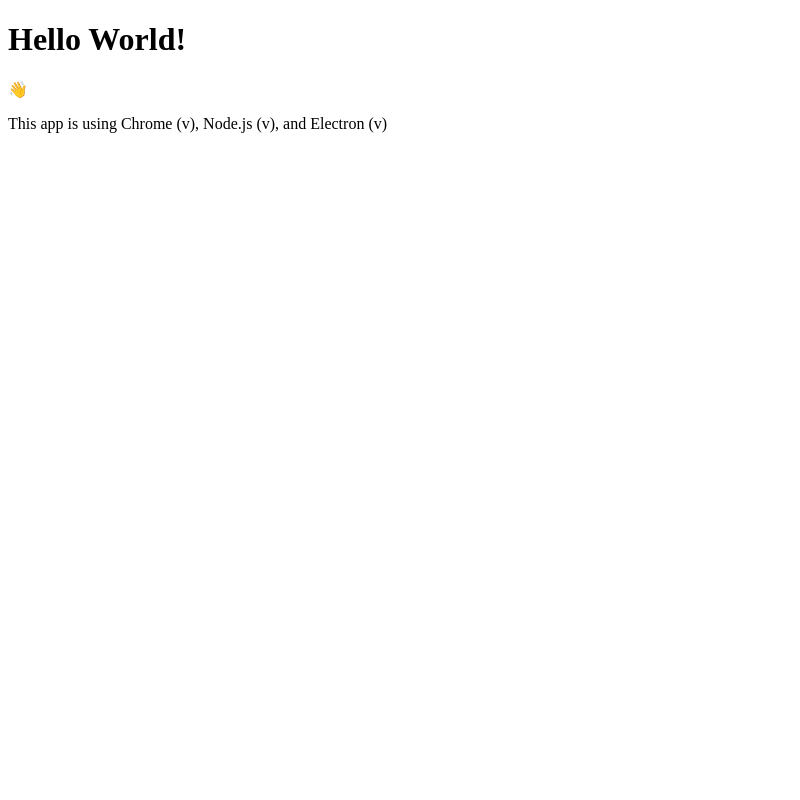
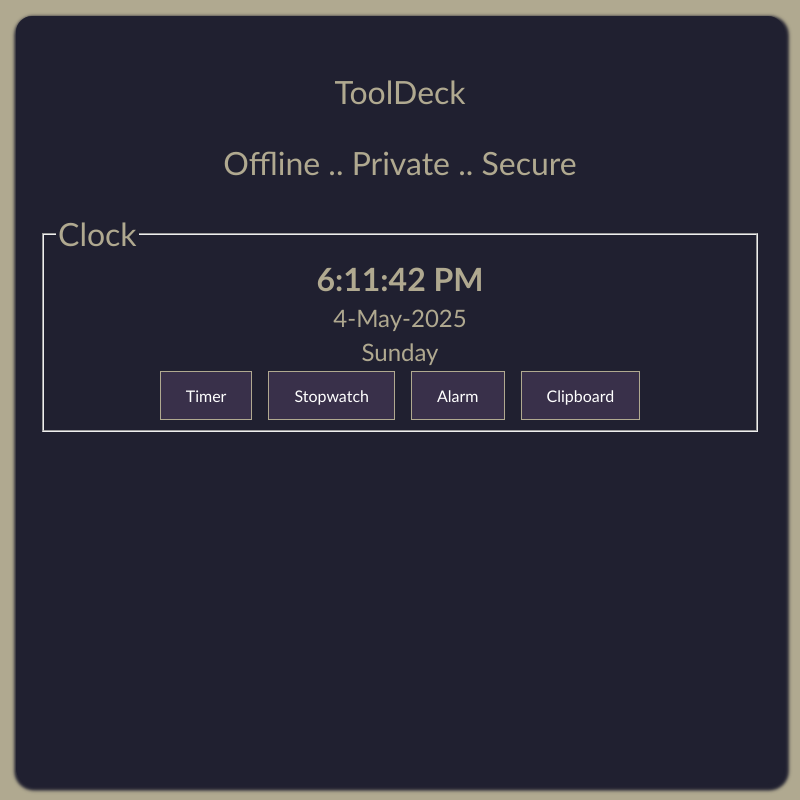
Before and after one commit to Alinur1/ToolDeck_2.0, an Electron app: page tooldeck/index.html in a window 800 px wide. Drawn offline with Linux system fonts and the light colour scheme; no server answers.

Commit message:
clock and associate btns implemented in frontpage

```diff
--- a/tooldeck/index.html
+++ b/tooldeck/index.html
@@ -1,21 +1,48 @@
 <!DOCTYPE html>
-<html>
-  <head>
-    <meta charset="UTF-8" />
-    <meta
-      http-equiv="Content-Security-Policy"
-      content="default-src 'self'; script-src 'self'"
-    />
-    <meta
-      http-equiv="X-Content-Security-Policy"
-      content="default-src 'self'; script-src 'self'"
-    />
-    <title>ToolDeck</title>
-  </head>
-  <body>
-    <h1>Hello World!</h1>
-    <p>👋</p>
-    <p id="info"></p>
-  </body>
-  <script src="./renderer.js"></script>
+<html lang="en">
+<head>
+  <meta charset="UTF-8">
+  <meta name="viewport" content="width=device-width, initial-scale=1.0">
+  <link rel="stylesheet" href="./src/assets/style.css"/>
+  <title>ToolDeck</title>
+</head>
+<body>
+
+  <div class="bodyBorder">
+    <div class="frontPageHeader">
+      <p>ToolDeck</p>
+      <p>Offline .. Private .. Secure</p>
+    </div>
+
+    <div>
+      <fieldset>
+        <legend>Clock</legend>
+
+        <div class="clockContainer">
+          <div id="time" class="clockTime"></div>
+          <div id="date" class="clockDate"></div>
+          <div id="day" class="clockDay"></div>
+        </div>
+
+        <div class="linkContainer">
+          <a href="./src/pages/timer.html">
+            Timer
+          </a>
+          <a href="#">
+            Stopwatch
+          </a>
+          <a href="#">
+            Alarm
+          </a>
+          <a href="#">
+            Clipboard
+          </a>
+        </div>
+      </fieldset>
+    </div>
+  </div>
+
+  <script src="./src/js_files/clock.js"></script>
+
+</body>
 </html>
--- /dev/null
+++ b/tooldeck/src/assets/style.css
@@ -0,0 +1,67 @@
+body{
+    margin: 0;
+    padding: 0;
+    background-color: #B0A990;
+    font-family: 'Gill Sans', 'Gill Sans MT', Calibri, 'Trebuchet MS', sans-serif;
+}
+
+.bodyBorder{
+    margin: 1rem;
+    padding: 0.5rem;
+    color: #B0A990;
+    border: 1rem solid #202030;
+    border-radius: 1rem;
+    background-color: #202030;
+    height: calc(100vh - 5rem);
+    width: calc(100vw - 5rem);
+    box-shadow: 0.1rem 0.2rem 0.2rem 0.2rem #202030;
+}
+
+.frontPageHeader{
+    text-align: center;
+    font-size: 2rem;
+    word-spacing: 0;
+}
+
+legend{
+    font-size: 2rem;
+}
+
+.clockContainer{
+    text-align: center;
+}
+
+.clockTime{
+    font-size: 2rem;
+    font-weight: bold;
+}
+
+.clockDate, .clockDay{
+    font-size: 1.5rem;
+    margin-top: 5px;
+}
+
+.linkContainer{
+    margin-top: 5px;
+    display: flex;
+    flex-direction: row;
+    justify-content: center;
+    align-items: center;
+    flex-wrap: wrap;
+    gap: 1rem;
+}
+
+a:link, a:visited {
+    background-color: #39304A;
+    color: white;
+    padding: 14px 25px;
+    text-align: center;
+    text-decoration: none;
+    display: inline-block;
+    border: 1px solid #B0A990;
+}
+
+a:hover, a:active {
+    background-color: #B0A990;
+    color: black;
+}
--- /dev/null
+++ b/tooldeck/src/js_files/clock.js
@@ -0,0 +1,34 @@
+function updateClock() {
+    const now = new Date();
+
+    // Format time
+    let hours = now.getHours();
+    const minutes = now.getMinutes();
+    const seconds = now.getSeconds();
+    const isPM = hours >= 12;
+    hours = hours % 12 || 12;
+
+    const formattedTime = `${hours}:${pad(minutes)}:${pad(seconds)} ${isPM ? 'PM' : 'AM'}`;
+
+    // Format date
+    const day = now.getDate();
+    const monthNames = ["Jan", "Feb", "Mar", "Apr", "May", "Jun", "Jul", "Aug", "Sep", "Oct", "Nov", "Dec"];
+    const month = monthNames[now.getMonth()];
+    const year = now.getFullYear();
+    const formattedDate = `${day}-${month}-${year}`;
+
+    // Format day of week
+    const weekdayNames = ["Sunday", "Monday", "Tuesday", "Wednesday", "Thursday", "Friday", "Saturday"];
+    const weekday = weekdayNames[now.getDay()];
+
+    document.getElementById("time").textContent = formattedTime;
+    document.getElementById("date").textContent = formattedDate;
+    document.getElementById("day").textContent = weekday;
+  }
+
+  function pad(num) {
+    return num.toString().padStart(2, '0');
+  }
+
+  setInterval(updateClock, 1000);
+  updateClock(); // initial call
```
